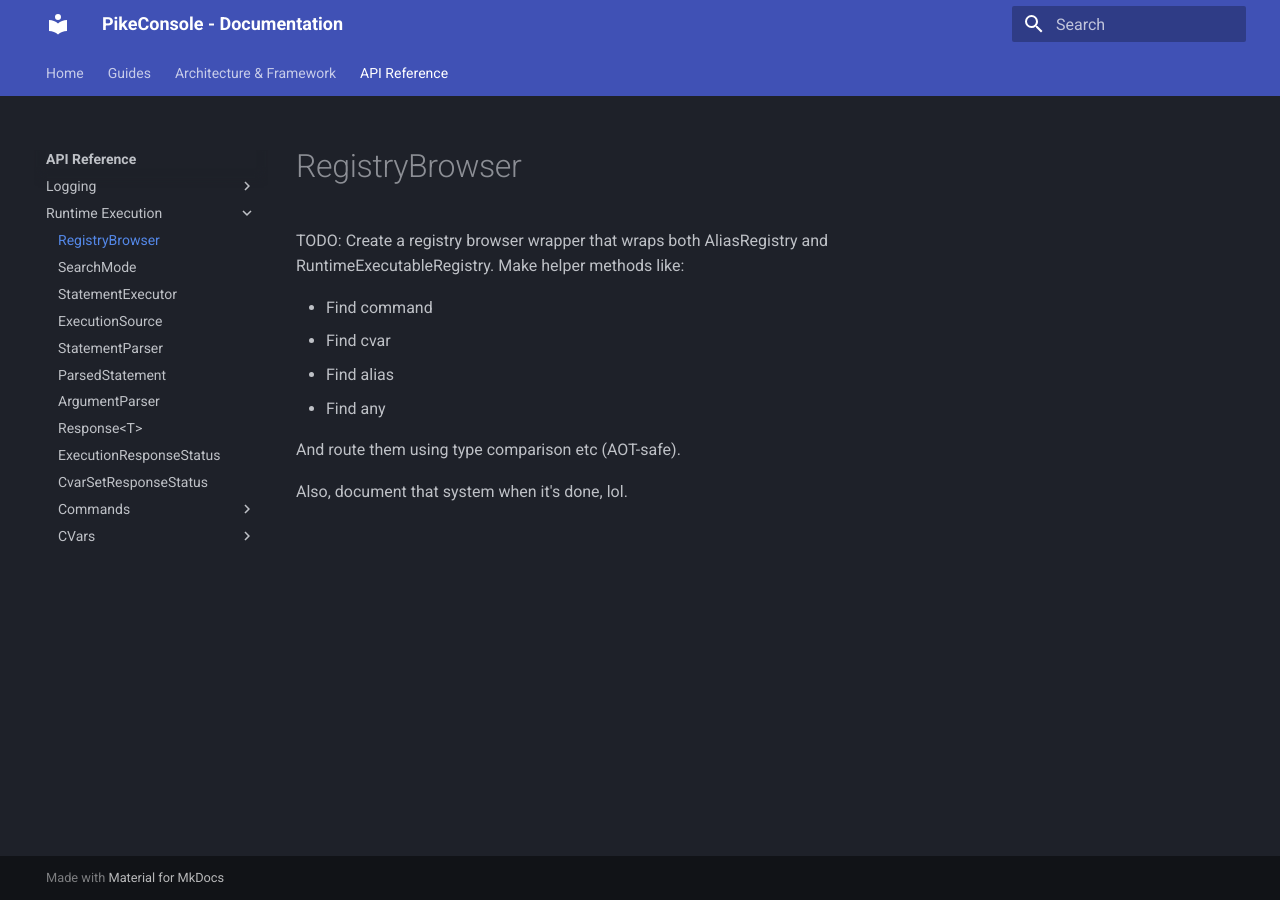
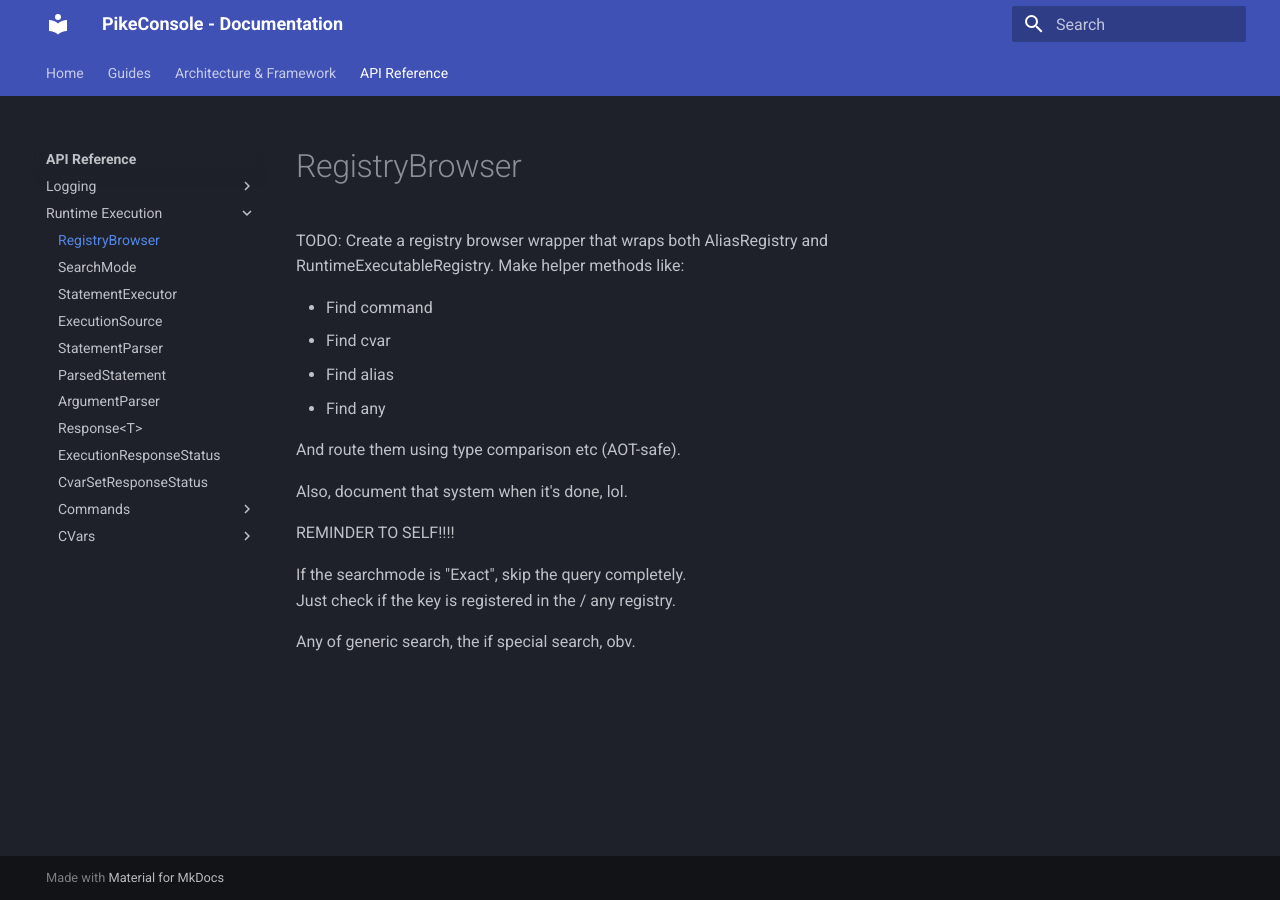
Before and after one commit to VonRiddarn/PikeConsole, an MkDocs documentation site: the page built from docs/api/RuntimeExecution/RegistryBrowser.md, in a window 1280 px wide. Built offline with MkDocs 1.6.1 and Material for MkDocs 9.7.7, drawn with Linux system fonts in a browser that asks for light colours.

Commit message:
docs: add important TODO for future system

```diff
--- a/docs/api/RuntimeExecution/RegistryBrowser.md
+++ b/docs/api/RuntimeExecution/RegistryBrowser.md
@@ -10,3 +10,10 @@ TODO: Create a registry browser wrapper that wraps both AliasRegistry and Runtim
 And route them using type comparison etc (AOT-safe).
 
 Also, document that system when it's done, lol.
+
+REMINDER TO SELF!!!!
+
+If the searchmode is "Exact", skip the query completely.
+Just check if the key is registered in the / any registry.
+
+Any of generic search, the if special search, obv.
```
